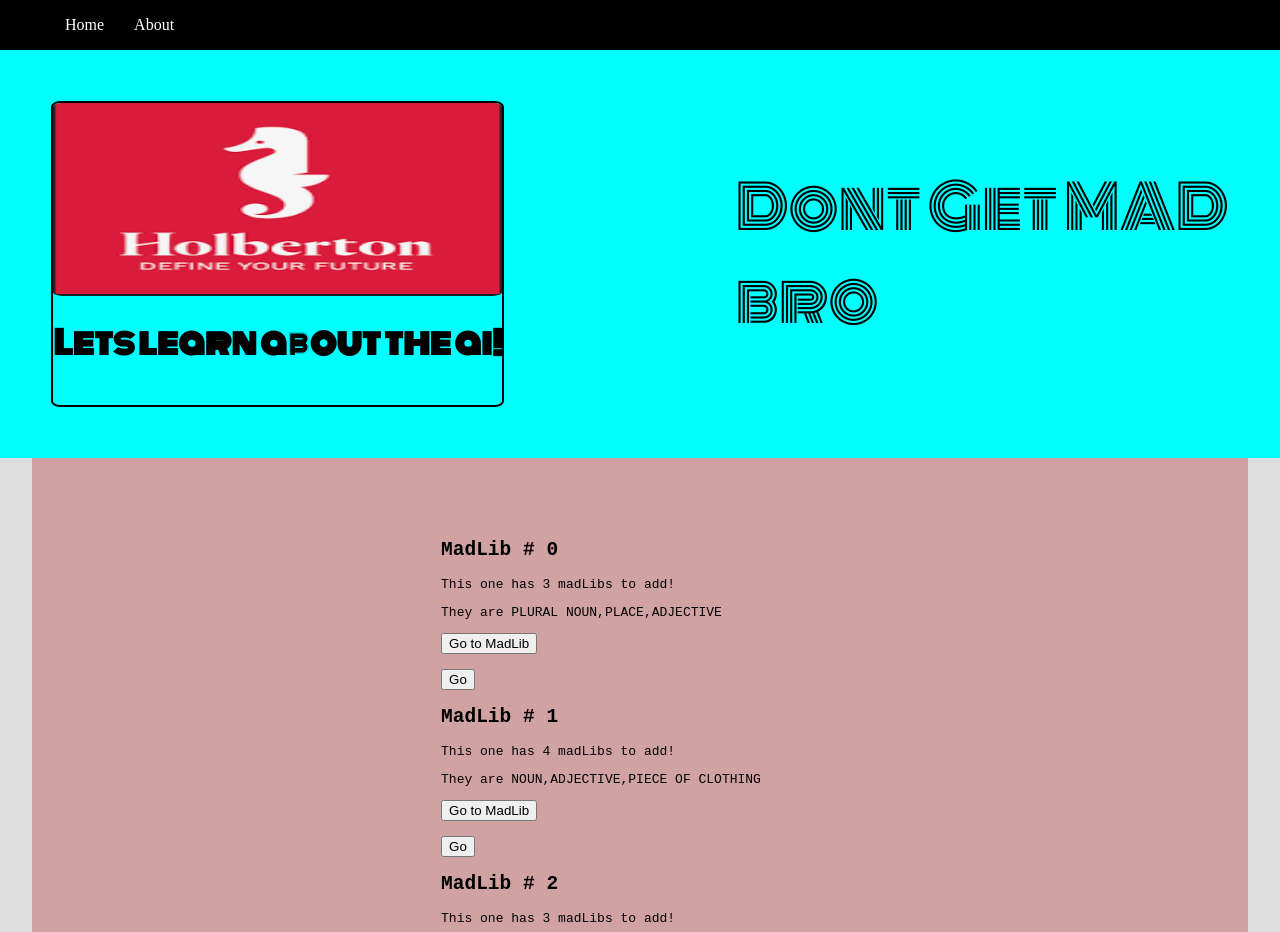
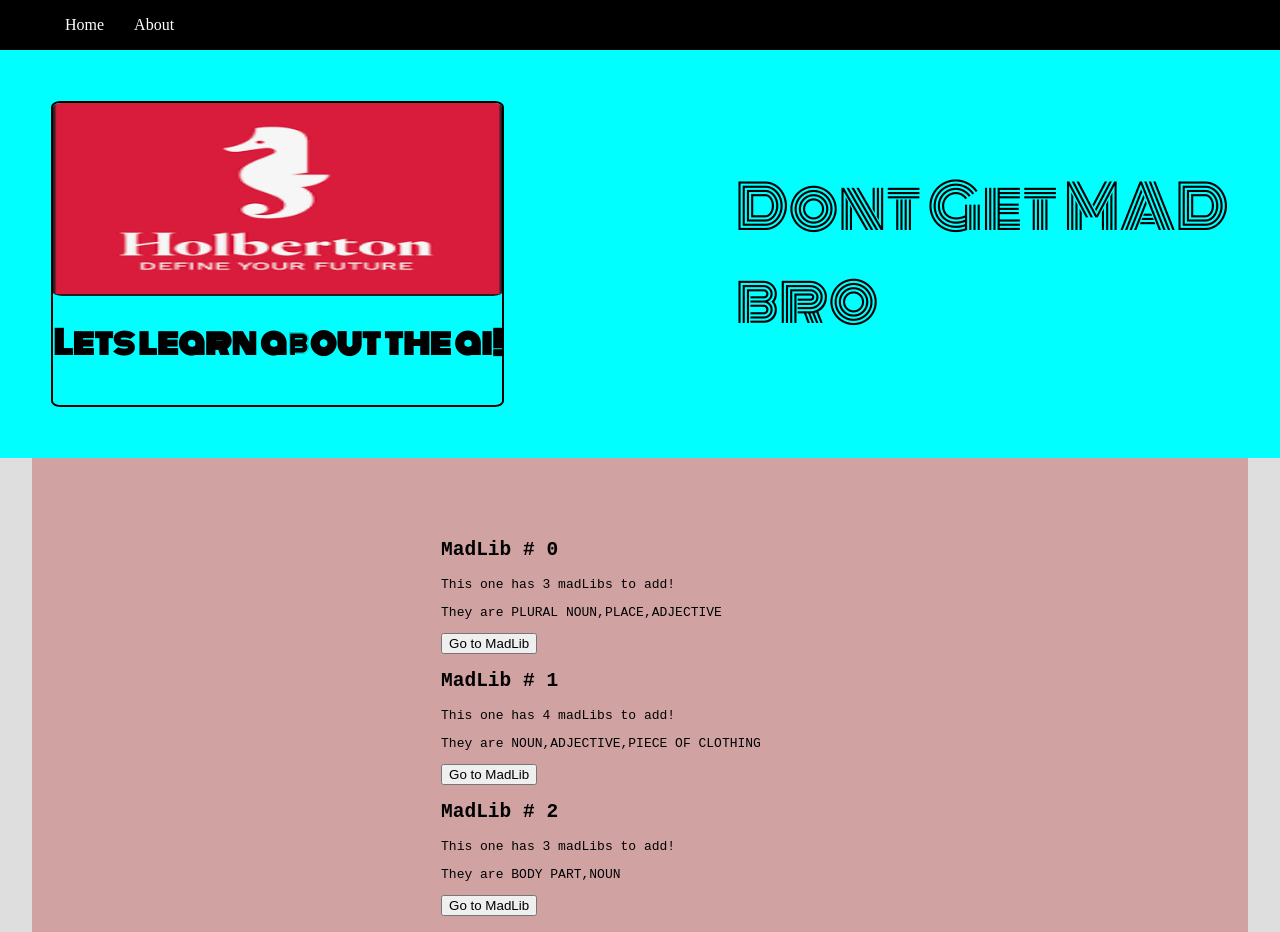
Before and after one commit to MontyWilliams/Hacktivity_holberton_ai_image, a Next.js app: page / in a window 1280 px wide. Shown: the top 932 px of the page. Built offline with nearby package versions, Linux system fonts and the light colour scheme; a web font is replaced by a local one.

Commit message:
I fixed it! i dint use zustand but I got it back to where the button takes you to the right directory

```diff
--- a/components/Cards.js
+++ b/components/Cards.js
@@ -11,7 +11,7 @@ const useStore = create((set) => ({
 
 
 export default function Card() {
- const { mad} = useContext(MadContext);
+ const { mad, setMadLibs} = useContext(MadContext);
 
 
 //   function setIt(e) {
@@ -30,7 +30,7 @@ export default function Card() {
       <div className={styles.cardContainer}>
         {mad.map((madL) => {
           return(
-            <MadContext.Provider value={{mad, madL}}>
+            <MadContext.Provider value={{mad, madL, setMadLibs}}>
               <Mad  />
             </MadContext.Provider>
           )
--- a/components/Mad.js
+++ b/components/Mad.js
@@ -20,12 +20,10 @@ const Mad = (props) => {
     <p>{"This one has " + `${madL.adlibs}` + " madLibs to add!"}</p>
     <p>{"They are" + " " + `${madL.words}`}</p>
     {/* <p>{"This is for the next page" + " " + `${JSON.stringify(madL.wordsAnswer)}`}</p> */}
-    <button>
+
+    <button onClick={(() => setMadLibs(madL))}>
     <Link  href="/Madlibs/[id]" as={`/Madlibs/${madL.id}`}>Go to MadLib</Link>
     </button>
-    <br />
-    <br />
-    <button onClick={(() => setMadLibs(madL))}>Go</button>
   </div>
   )
 
--- a/pages/_app.js
+++ b/pages/_app.js
@@ -3,7 +3,6 @@ import Layout from '../components/Layout'
 import '../public/fonts/Hanalei_Fill/HanaleiFill-Regular.ttf'
 import '../public/fonts/Monoton/Monoton-Regular.ttf'
 import { MadContext } from '../components/Context/MadContext'
-
 import { mad } from "../mad";
 import { useState, useEffect, useContext } from "react";
 
@@ -19,7 +18,7 @@ function MyApp({ Component, pageProps, props }) {
 
   }, [setMadLibs]);
 
-  // console.log(`current madlib: ${JSON.stringify(madLibs)}`);
+  console.log(`current madlib: ${JSON.stringify(madLibs)}`);
 
   return (
       <MadContext.Provider value={{mad, madLibs, setMadLibs}}>
```
